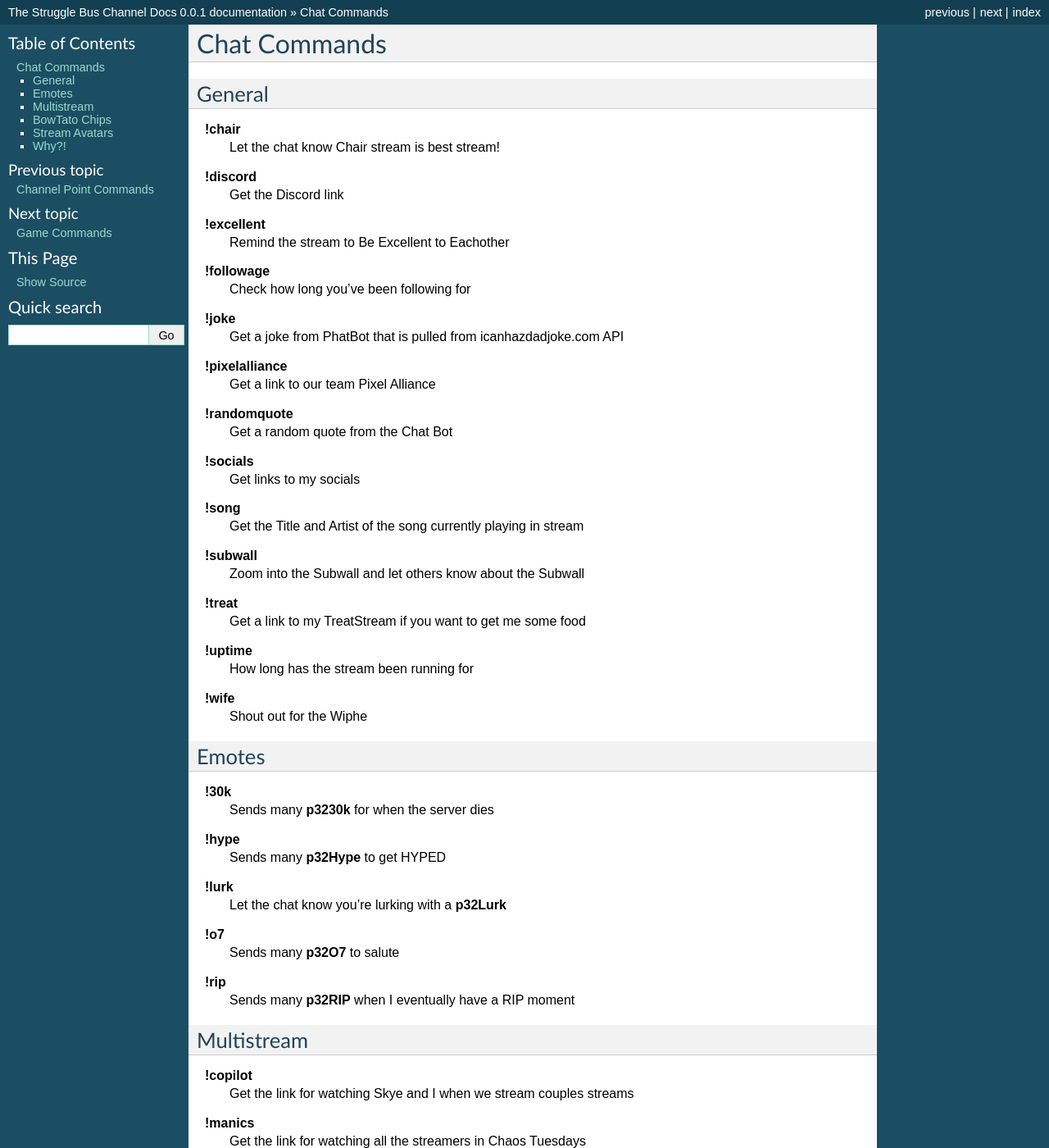
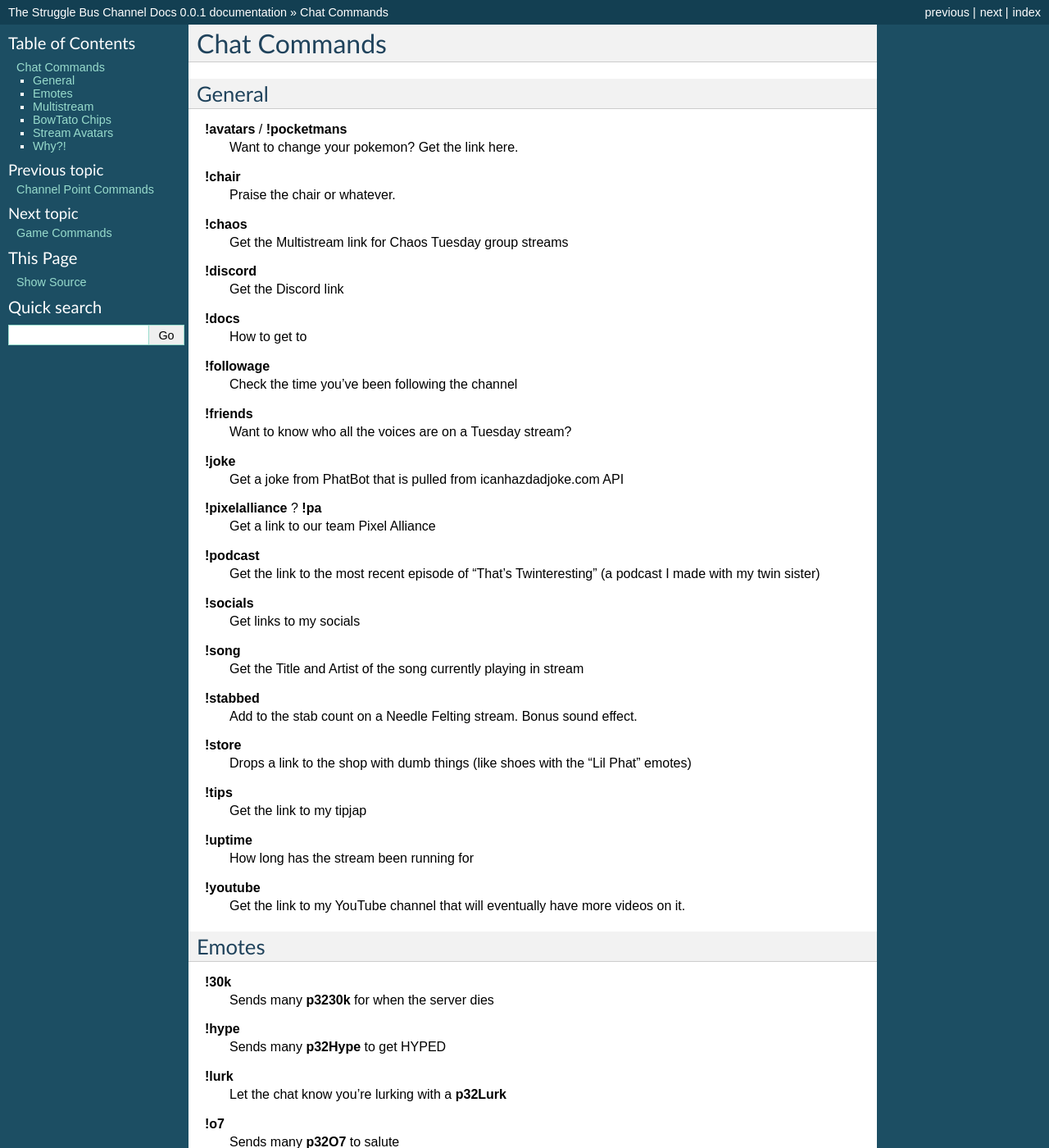
Before and after one commit to YukiSkyex0/Struggle-Bus-Channel-Docs, a Sphinx documentation site: the page built from docs/commands/Commands.rst, in a window 1280 px wide and 1400 px high. Shown: the whole window at 82% size. Built offline with Sphinx 7.4.7, drawn with Linux system fonts in a browser that asks for light colours; some of the changed text lies outside the part shown.

Commit message:
completed

```diff
--- a/docs/commands/Commands.rst
+++ b/docs/commands/Commands.rst
@@ -4,26 +4,35 @@ Chat Commands
 General
 -------
 
+**!avatars** / **!pocketmans**
+  Want to change your pokemon? Get the link here.
+
 **!chair**
-  Let the chat know Chair stream is best stream!
+  Praise the chair or whatever.
+
+**!chaos**
+  Get the Multistream link for Chaos Tuesday group streams
 
 **!discord**
   Get the Discord link
 
-**!excellent**
-  Remind the stream to Be Excellent to Eachother
+**!docs**
+  How to get to
 
 **!followage**
-  Check how long you've been following for
+  Check the time you've been following the channel
+
+**!friends**
+  Want to know who all the voices are on a Tuesday stream?
 
 **!joke**
   Get a joke from PhatBot that is pulled from icanhazdadjoke.com API
 
-**!pixelalliance**
+**!pixelalliance** ? **!pa**
   Get a link to our team Pixel Alliance
 
-**!randomquote**
-  Get a random quote from the Chat Bot
+**!podcast**
+  Get the link to the most recent episode of "That's Twinteresting" (a podcast I made with my twin sister)
 
 **!socials**
   Get links to my socials
@@ -31,17 +40,20 @@ General
 **!song**
   Get the Title and Artist of the song currently playing in stream
 
-**!subwall**
-  Zoom into the Subwall and let others know about the Subwall
+**!stabbed**
+  Add to the stab count on a Needle Felting stream. Bonus sound effect.
 
-**!treat**
-  Get a link to my TreatStream if you want to get me some food
+**!store**
+  Drops a link to the shop with dumb things (like shoes with the "Lil Phat" emotes)
+
+**!tips**
+  Get the link to my tipjap
 
 **!uptime**
   How long has the stream been running for
 
-**!wife**
-  Shout out for the Wiphe
+**!youtube**
+  Get the link to my YouTube channel that will eventually have more videos on it.
 
 Emotes
 ------
--- a/docs/conf.py
+++ b/docs/conf.py
@@ -20,7 +20,7 @@
 # -- Project information -----------------------------------------------------
 
 project = 'The Struggle Bus Channel Docs'
-copyright = '2021, Skylar Hope'
+copyright = '2021, Yuki Skye'
 author = 'Skylar & Tom Hope'
 
 # The short X.Y version
```
Also changed, not shown: docs/commands/Bits Commands.rst (+6 -17 lines), docs/commands/Mod Commands.rst (+50 -2 lines), docs/commands/Stream Specific Commands.rst (added, +35 -0 lines).
